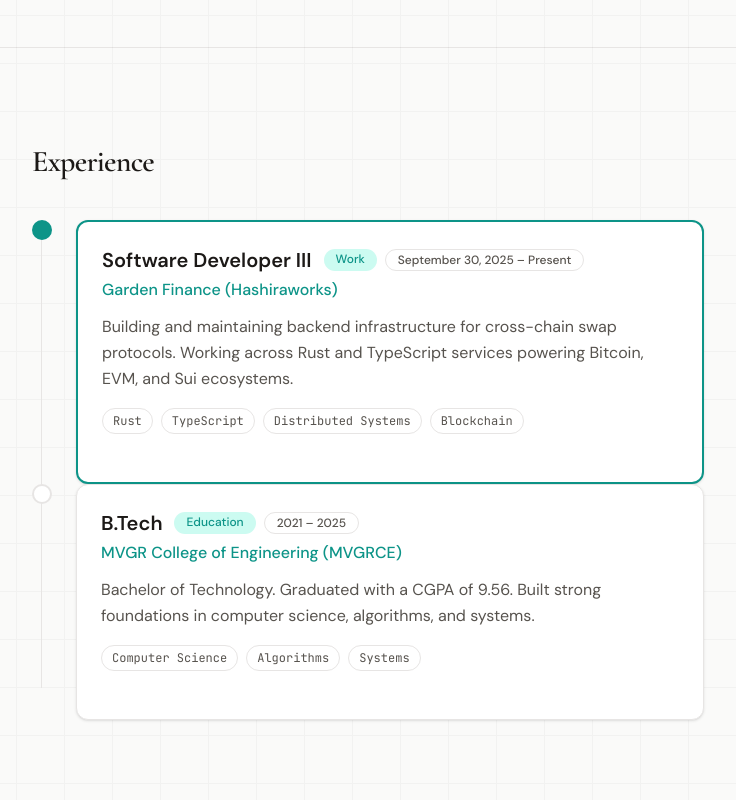
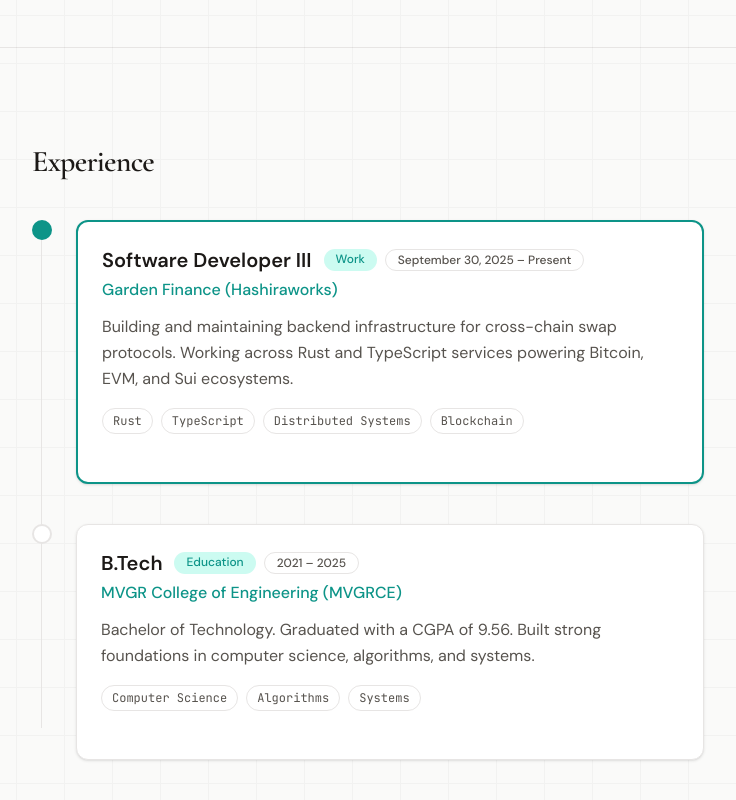
Before and after one commit to svssathvik7/portfolio, a React (Vite) app in the folder frontend/: page / in a window 1280 px wide. Shown: the part 753-1553 px from the top of the page, without its empty margins (272-1008 px from the left). Built offline with nearby package versions, Linux system fonts and the light colour scheme.

Commit message:
chore: add gaps to experience boxes

```diff
--- a/frontend/src/components/Experience.tsx
+++ b/frontend/src/components/Experience.tsx
@@ -178,7 +178,7 @@ export default function Experience() {
             style={{ backgroundColor: 'var(--border)' }}
             aria-hidden
           />
-          <div className="flex flex-col">
+          <div className="flex flex-col gap-8 sm:gap-10">
             {ENTRIES.map((entry, i) => (
               <div
                 key={entry.id}
```
